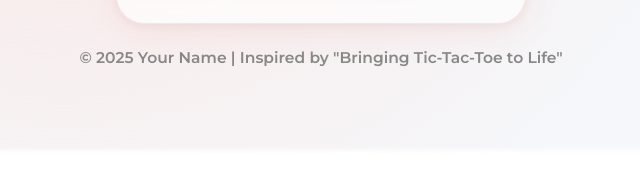
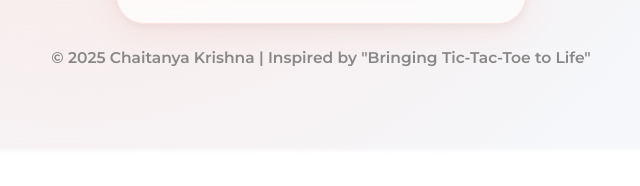
Before and after one commit to Peramchaitanyakrishna/Micro-IT-Internship, a plain HTML site: page index.html in a window 1280 px wide. Shown: the part 650-836 px from the top of the page, 319-959 px from the left. Drawn offline with Linux system fonts and the light colour scheme.

Commit message:
Update index.html

```diff
--- a/index.html
+++ b/index.html
@@ -21,7 +21,7 @@
     <button class="reset-btn" id="resetBtn">Restart Game</button>
   </div>
   <footer>
-    <p>&copy; 2025 Your Name | Inspired by "Bringing Tic-Tac-Toe to Life"</p>
+    <p>&copy; 2025 Chaitanya Krishna | Inspired by "Bringing Tic-Tac-Toe to Life"</p>
   </footer>
   <script src="script.js"></script>
   </script>
```
